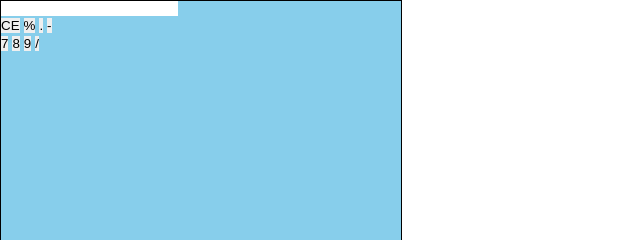
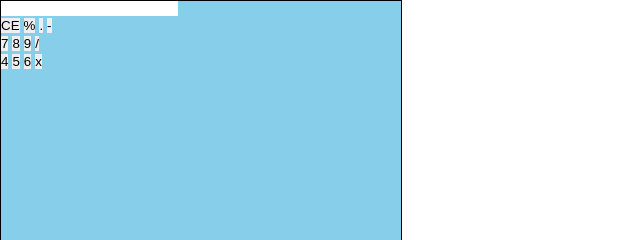
Before and after one commit to GuddyTech/codegaminator_calculator, a plain HTML site: page pages/home.html in a window 1280 px wide. Shown: the top 240 px of the page, 0-640 px from the left. Drawn offline with Linux system fonts and the light colour scheme.

Commit message:
added another set of buttons

```diff
--- a/pages/home.html
+++ b/pages/home.html
@@ -28,6 +28,13 @@
                 <input class="in2" type="button" value="/">
             </div>
 
+            <div class="btn-3-div">
+                <input class="in3" type="button" value="4" >
+                <input class="in3" type="button" value="5">
+                <input class="in3" type="button" value="6">
+                <input class="in3" type="button" value="x">
+            </div>
+
         </section>
     </main>
 
--- a/styles/home.scss
+++ b/styles/home.scss
@@ -36,6 +36,13 @@
                 }
             }
 
+            .btn-3-div{
+
+                .in3 {
+
+                }
+            }
+
         }
     }
 
```
